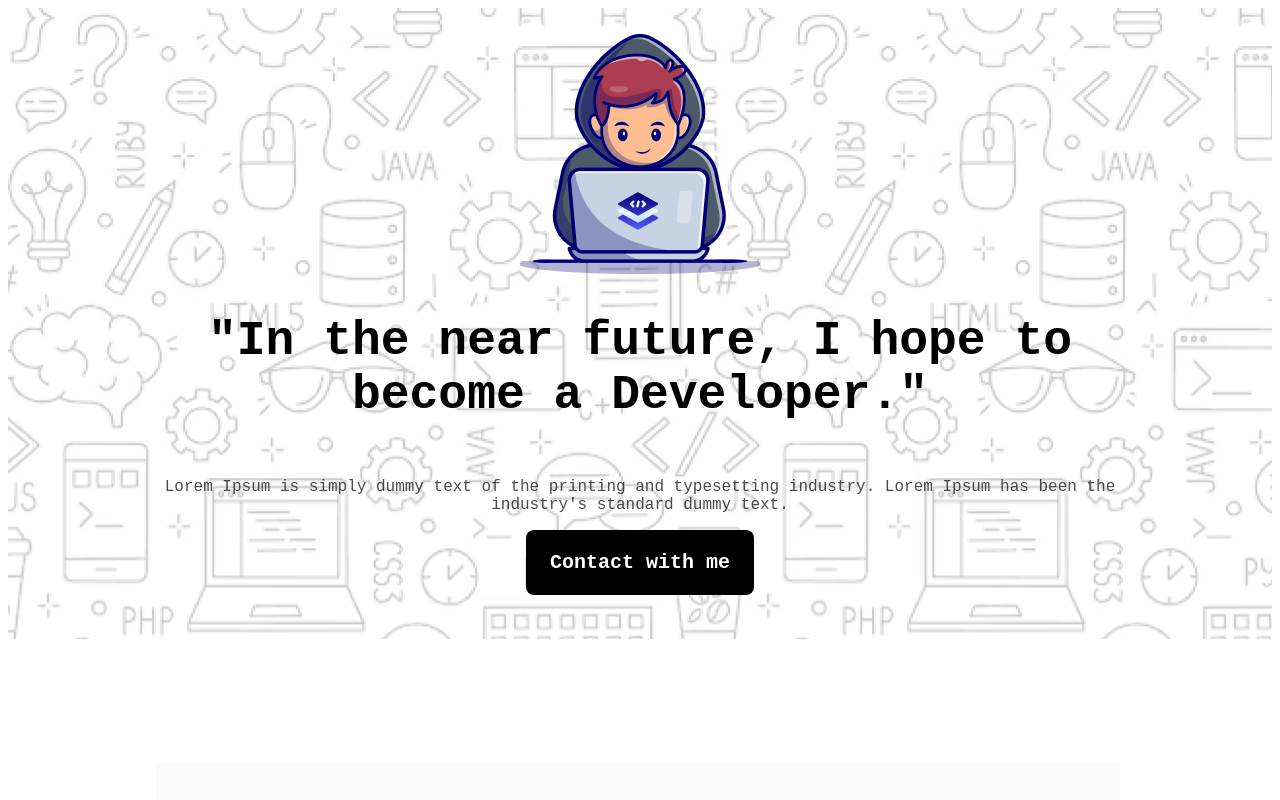
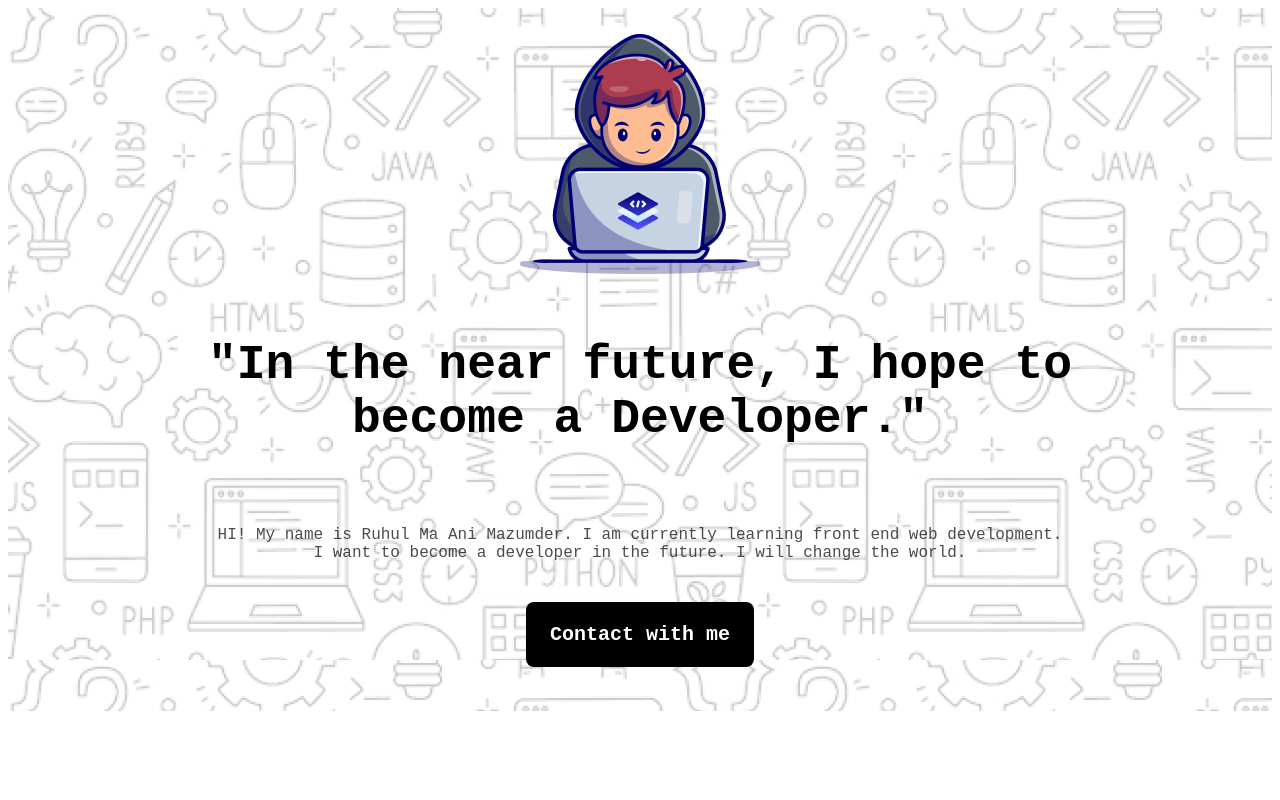
Before and after one commit to AdonMazumder26/Assignment-1, a plain HTML site: page index.html in a window 1280 px wide. Shown: the top 800 px of the page. Drawn offline with Linux system fonts and the light colour scheme; a web font is replaced by a local one.

Commit message:
finished

```diff
--- a/index.html
+++ b/index.html
@@ -12,7 +12,8 @@
             <div class="hero">
                 <img class="hero-image" src="./assets/Group.png" alt="Group">
                 <h1 class="hero-heading">"In the near future, I hope to become a Developer."</h1>
-                <p class="hero-subtitle">Lorem Ipsum is simply dummy text of the printing and typesetting industry. Lorem Ipsum has been the industry's standard dummy text.</p>
+                <p class="hero-subtitle">HI! My name is Ruhul Ma Ani Mazumder. I am currently learning front end web development. I want to become a developer in the future. I will change the world.
+                </p>
                 <a href="#contact-info" class="hero-button">Contact with me</a>
             </div>
         </section>
@@ -29,7 +30,7 @@
                         <div class="card-1-div">
                             <h1 class="card-h">I will Do Coding and Change The World</h1>
                             <p class="card-p">Coding can change the world. Coding is the future.Coding has the ability to make something that can think like human but faster. Coding can also make the calculation faster. Thst's why we must learn to code. </p>
-                            <button class="card-1-btn">Learn More</button>
+                            <button  class="card-1-btn">Learn More</button>
                         </div>
 
                         <img class="card-1-img" src="./assets/Layer_1.png" alt="layer">
--- a/styles/assignment-1.css
+++ b/styles/assignment-1.css
@@ -26,6 +26,7 @@ body{
     display: flex;
     flex-direction: column;
     align-items: center;
+    gap: 24px;
 }
 
 .hero-image {
@@ -43,6 +44,7 @@ body{
 .hero-subtitle {
     opacity: 0.7;
     text-align: center;
+    padding: 0px 73px;
 }
 
 .hero-button {
@@ -121,6 +123,7 @@ text-align: center;
     padding: 48px;
     border-radius: 16px;
     gap: 32px;
+    text-decoration: none;
     background: linear-gradient(90.00deg, rgb(255, 255, 255),rgba(255, 255, 255, 0) 100%);
 }
 
@@ -164,6 +167,8 @@ text-align: left;
     opacity: 0.7;
     display: flex;
     justify-content: center;
+    text-decoration: none;
+
     align-items: center;
     background: transparent;
 }
```
